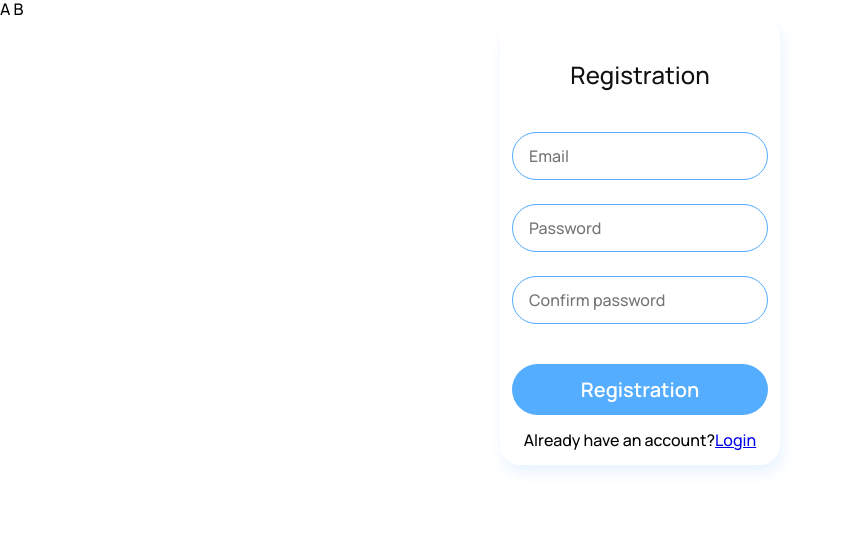
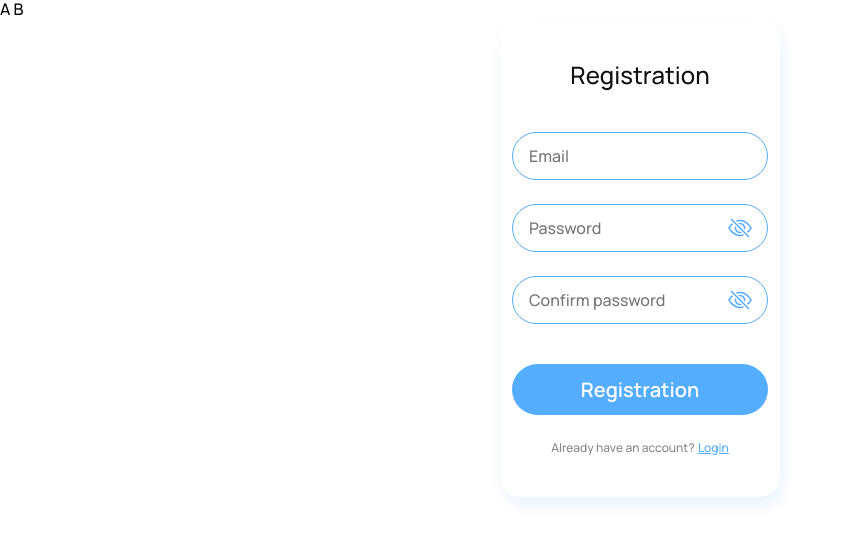
Before and after one commit to lassandra85/group_project_6_final, a React (Create React App) app: page /group_project_6_final/register in a window 1280 px wide. Shown: the top 542 px of the page, without its empty margins (0-844 px from the left). Built offline with nearby package versions, Linux system fonts and the light colour scheme.

Commit message:
commit
commit

```diff
--- a/src/components/AuthForm/AuthForm.jsx
+++ b/src/components/AuthForm/AuthForm.jsx
@@ -1,6 +1,21 @@
 import css from '../AuthForm/AuthForm.module.css';
+import { NavLink } from 'react-router-dom';
+import { BsEyeSlash, BsEye } from 'react-icons/bs';
+import { useState } from 'react';
 
 const AuthForm = () => {
+
+  const [isActive, setActive] = useState(false);
+  const handleClick = () => {
+    setActive(!isActive);
+  };
+  const [isActive2, setActive2] = useState(false);
+  const handleClick2 = () => {
+    setActive2(!isActive2);
+  }
+
+
+
   return (
     <div className={css.container}>
       <h2 className={css.header}>Registration</h2>
@@ -14,6 +29,7 @@ const AuthForm = () => {
             className={css.inputRegister}
           ></input>
         </label>
+        <div className={css.passwordCont}>
           <label>
             <input
               placeholder="Password"
@@ -21,7 +37,14 @@ const AuthForm = () => {
               name="password"
               className={css.inputRegister}
             ></input>
+            <button type="button" className={css.eyeBttn} onClick={handleClick}>
+              {isActive ? <BsEye size={24} color="rgba(84, 173, 255, 1)" />
+              : <BsEyeSlash size={24} color="rgba(84, 173, 255, 1)"/>}
+
+            </button>
           </label>
+        </div>
+        <div className={css.passwordCont}>
           <label>
             <input
               placeholder="Confirm password"
@@ -29,12 +52,21 @@ const AuthForm = () => {
               name="confirm password"
               className={css.inputRegister}
             ></input>
+            <button type="button" className={css.eyeBttn} onClick={handleClick2}>
+              {isActive2 ? <BsEye size={24} color="rgba(84, 173, 255, 1)" />
+              : <BsEyeSlash size={24} color="rgba(84, 173, 255, 1)"/>}
+            </button>
           </label>
-        <button type="submit" className={css.bttnRegister}>Registration</button>
+        </div>
+        <button type="submit" className={css.bttnRegister}>
+          Registration
+        </button>
       </form>
       <div className={css.containerLog}>
-      <p className={css.text}>Already have an account?</p>
-              <a className={css.link} href="/">Login</a>
+        <p className={css.text}>Already have an account?</p>&nbsp;
+        <NavLink className={css.link} to="/login">
+          Login
+        </NavLink>
       </div>
     </div>
   );
--- a/src/components/AuthForm/AuthForm.module.css
+++ b/src/components/AuthForm/AuthForm.module.css
@@ -33,6 +33,7 @@
   align-items: center;
   justify-content: center;
   gap: 24px;
+
 }
 
 .inputRegister {
@@ -45,6 +46,7 @@
   align-items: center;
   padding: 12px 16px;
   color: var(--color-grey);
+
 
 }
 
@@ -72,8 +74,36 @@ border-color: transparent;
     flex-direction: row;
     justify-content: center;
     align-items: center;
+    margin-top: 24px;
+    margin-bottom: 40px;
 }
 
 .text{
+    font-style: normal;
+      font-weight: 400;
+      font-size: 12px;
+      line-height: 1.33;
+      color: var(--color-grey);
+      margin: 0;
+}
 
+.link{
+  font-style: normal;
+    font-weight: 400;
+    font-size: 12px;
+    line-height: 1.33;
+    color: var(--text-color-blue)
 }
+
+.passwordCont{
+  position: relative;
+}
+
+.eyeBttn {
+  border: none;
+  background-color: transparent;
+  padding: 0;
+  position: absolute;
+  top: 12px;
+  left: 216px;
+}
```
Lines whose indentation alone changed are shown as unchanged.
